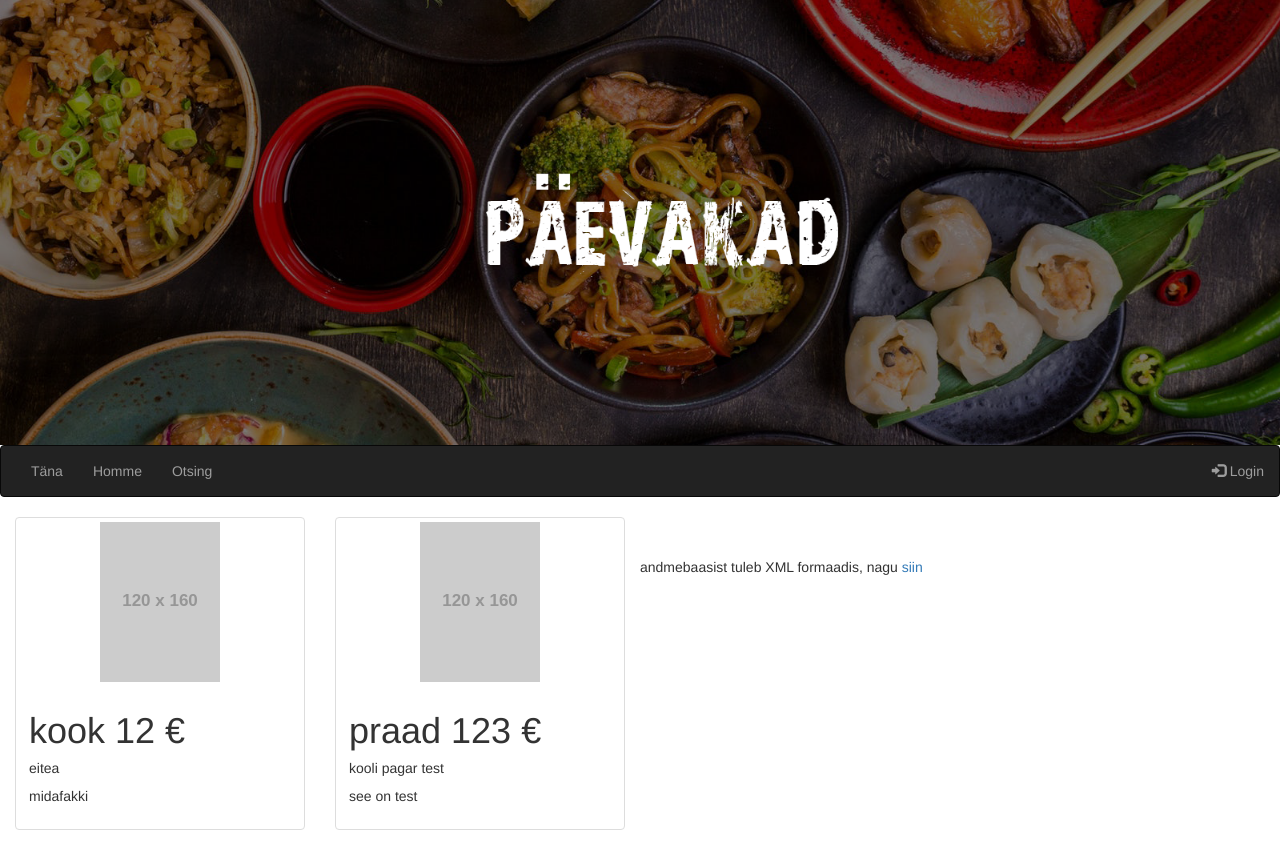
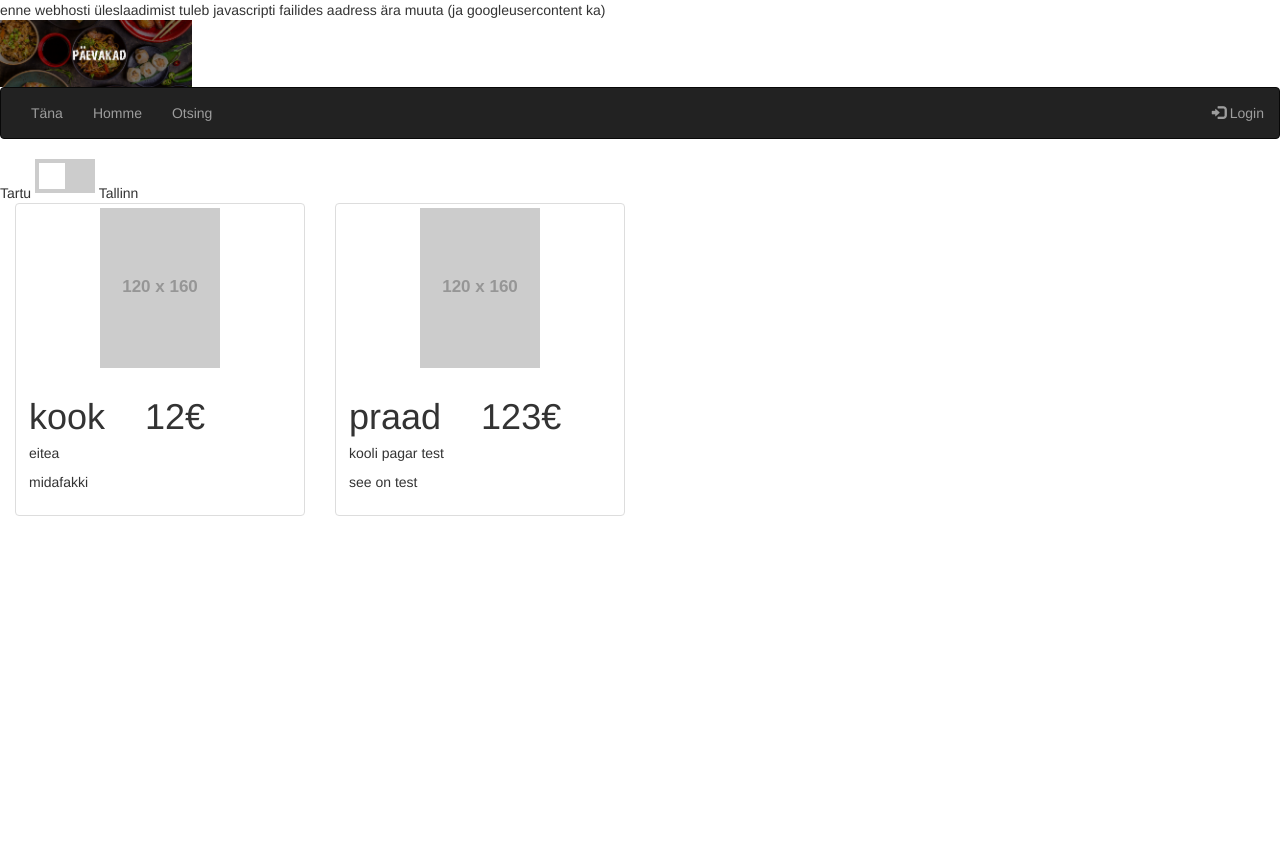
Before and after one commit to simonss/m0llusk, a CodeIgniter app: page /Codeigniter/index.php/home/user in a window 1280 px wide. After the commit the page ends 516 px from the top, so only its background shows below. Run offline with CodeIgniter, Linux system fonts and the light colour scheme; data comes from the database, SQL or seed files in the repository; grey boxes labelled with a size stand in for pictures from a placeholder-image service; some libraries are stand-ins or nearby versions.

Commit message:
AJAX, protseduurid/view-d

```diff
--- a/CodeIgniter/application/controllers/Home.php
+++ b/CodeIgniter/application/controllers/Home.php
@@ -20,11 +20,11 @@ class Home extends CI_Controller {
 
 	public function index()
 	{
-        $this->load->view('templates/header');
+        $this->load->view('templates/header', array('script' => 'loadTartu()'));
 		$this->load->view('home_view');
         $this->load->view('navbar_view', array('loggedIn' => $this->session->userdata('loggedIn'), 'name' => $this->session->userdata('name'), 'usertype' => $this->session->userdata('usertype')));
 
-        $toidud = $this->Data_model->get_toidud();
+        $toidud = $this->Data_model->get_toidud("tartu");
 		$this->load->view('tana_view', array('toidud' => $toidud));
         $this->load->view('templates/footer');
 	}
@@ -193,7 +193,7 @@ class Home extends CI_Controller {
                 $this->load->view('templates/header');
                 $this->load->view('home_view');
                 $this->load->view('navbar_view', array('loggedIn' => $this->session->userdata('loggedIn'), 'name' => $this->session->userdata('name'), 'usertype' => $this->session->userdata('usertype')));
-                $toidud = $this->Data_model->get_toidud();  //TODO siia panna filter
+                $toidud = $this->Data_model->get_toidud("tartu");  //TODO siia panna filter
                 $this->load->view('lemmikud_view', array('toidud' => $toidud));
                 $this->load->view('templates/footer');
             }
@@ -231,7 +231,8 @@ class Home extends CI_Controller {
     }
 
     public function send_email($email){
-		$this->load->library('email');
+        echo "email sending temporarily disabled";
+		/*$this->load->library('email');
 
 		$config = array(
 			'protocol'  => 'smtp',
@@ -250,8 +251,18 @@ class Home extends CI_Controller {
 		$this->email->subject('Registreerimine kasutajaks!');
 		$this->email->message("Tere tulemast! Olete edukalt registreerunud Päevakad veebilehe kasutajaks");
 
-		$this->email->send();
+		$this->email->send();*/
 
 	}
 
+	public function ajax_load_tallinn() {
+        $toidud = $this->Data_model->get_toidud("tallinn");
+        echo $toidud;
+    }
+
+    public function ajax_load_tartu() {
+        $toidud = $this->Data_model->get_toidud("tartu");
+        echo $toidud;
+    }
+
 }
--- a/CodeIgniter/application/models/Data_model.php
+++ b/CodeIgniter/application/models/Data_model.php
@@ -21,12 +21,17 @@ class Data_model extends CI_Model {
         }
     }*/
 
-    public function get_toidud() {
-        $sql = "SELECT * FROM toidud"; //ORDER BY/WHERE et kasutada otsingut/filtreid?
+    public function get_toidud($location) {
+        if ($location === "tartu") {
+            $sql = "SELECT * FROM toidud_tartu_view";
+        } else if ($location === "tallinn") {
+            $sql = "SELECT * FROM toidud_tallinn_view";
+        }
+
         $query = $this->db->query($sql);
 
-
-        $result = $this->dbutil->xml_from_result($query);
+        $result  = '<?xml version="1.0" encoding="UTF-8"?>'.PHP_EOL;
+        $result .= $this->dbutil->xml_from_result($query);
         //write_file('xml_file.xml', $result);
         return $result;
     }
--- a/CodeIgniter/application/models/Home_model.php
+++ b/CodeIgniter/application/models/Home_model.php
@@ -8,7 +8,7 @@ class Home_model extends CI_Model {
 
     public function get_creds($name, $password)
     {
-        $sql = "SELECT * FROM login WHERE name = ? AND password = ?";
+        $sql = "SELECT * FROM login_view WHERE name = ? AND password = ?";
         $query = $this->db->query($sql, array($name, $password));
 
         if($query->num_rows() > 0){
@@ -20,13 +20,13 @@ class Home_model extends CI_Model {
     }
 
     public function get_email_already_exists($email) {
-        $sql = "SELECT * FROM login WHERE name = ?";
+        $sql = "SELECT * FROM login_view WHERE name = ?";
         $query = $this->db->query($sql, array($email));
         return !($query->num_rows() > 0);
     }
 
     public function get_usertype($name) {
-        $sql = "SELECT usertype FROM login WHERE name = ?";
+        $sql = "SELECT usertype FROM login_view WHERE name = ?";
         $query = $this->db->query($sql, array($name));
         $row = $query->row();
         if (isset($row)) {
@@ -35,24 +35,30 @@ class Home_model extends CI_Model {
     }
 
     public function put_new_user($name, $password) {
-        //$sql = "INSERT INTO login (name,password) VALUES (".$this->db->escape($name).", ".;
-        $data = array('name' => $name, 'password' => $password, 'usertype' => 'tavakasutaja');
-        $this->db->insert('login', $data);
+        //$data = array('name' => $name, 'password' => $password, 'usertype' => 'tavakasutaja');
+        //$this->db->insert('login', $data);
+        $usertype = "tavakasutaja";
+        $this->db->query("call login_insert_normal('$name','$password','$usertype')");
+
     }
 
     public function put_new_business($name, $password, $business_name, $place_name, $regcode) {
-        $data = array('name' => $name, 'password' => $password, 'usertype' => 'arikasutaja', 'businessname' => $business_name, 'placename' => $place_name, 'regcode' => $regcode);
-        $this->db->insert('login', $data);
+        //$data = array('name' => $name, 'password' => $password, 'usertype' => 'arikasutaja', 'businessname' => $business_name, 'placename' => $place_name, 'regcode' => $regcode);
+        //$this->db->insert('login', $data);
+        $usertype = "arikasutaja";
+        $this->db->query("call login_insert_business('$name','$password','$usertype','$business_name','$place_name','$regcode')");
     }
 
     public function get_googleuser_exists($userid) {
-        $sql = "SELECT * FROM googlelogin WHERE googleid = ?";
+        $sql = "SELECT * FROM googlelogin_view WHERE googleid = ?";
         $query = $this->db->query($sql, array($userid));
         return ($query->num_rows() > 0);
     }
 
     public function put_googleuser($name, $googleid) {
-        $data = array('email' => $name, 'usertype' => 'tavakasutaja', 'googleid' => $googleid);
-        $this->db->insert('googlelogin', $data);
+        //$data = array('email' => $name, 'usertype' => 'tavakasutaja', 'googleid' => $googleid);
+        //$this->db->insert('googlelogin', $data);
+        $usertype = "tavakasutaja";
+        $this->db->query("call googlelogin_insert('$name','$usertype','$googleid')");
     }
 }
--- a/CodeIgniter/application/views/home_view.php
+++ b/CodeIgniter/application/views/home_view.php
@@ -1 +1 @@
-<img class="img-responsive" src="<?php echo base_url('images/paevakad.png');?>" alt="Chania">
+<img class="img-responsive" src="<?php echo base_url('images/paevakad.png');?>" alt="Chania" width="192" height="360">
--- a/CodeIgniter/application/views/tana_view.php
+++ b/CodeIgniter/application/views/tana_view.php
@@ -1,6 +1,18 @@
-<p id="test"></p>
+<script src="<?php echo base_url('scripts/locationSwitch.js')?>"></script>
+
+Tartu
+<label class="switch">
+    <input type="checkbox">
+    <div class="slider"></div>
+</label>
+Tallinn
+
+<div id="toidud_data">laadimine...</div>
+
+<p></p>
 
 <?php
+/* vana kood - nyyd teeb seda javascript (ajax) -> locationSwitch.js -> parseXML()
 
 $xml = simplexml_load_string($toidud);
 foreach ($xml->element as $item) {
@@ -15,10 +27,10 @@ foreach ($xml->element as $item) {
 					</div>
 			</div>
 		</div>";
-}
+}*/
 ?>
 
 <br>
 <br>
 
-andmebaasist tuleb XML formaadis, nagu <a href="<?php echo base_url('xml_file.xml');?>">siin</a>
+<!--andmebaasist tuleb XML formaadis, nagu <a href="<?php //echo base_url('xml_file.xml');?>">siin</a>-->
--- a/CodeIgniter/application/views/templates/header.php
+++ b/CodeIgniter/application/views/templates/header.php
@@ -5,13 +5,18 @@
     <title>Päevakad</title>
     <meta charset="utf-8">
     <meta name="viewport" content="width=device-width, initial-scale=1">
-    <meta name="google-signin-client_id" content="305223175599-fffnntmch2cfh9s9oh3ml8mcvgmtrur2.apps.googleusercontent.com">
-    <!--<meta name="google-signin-client_id" content="254669445111-s780gs1euvbqq4464m5hokqq2b2ldu8e.apps.googleusercontent.com">-->
+    <!--<meta name="google-signin-client_id" content="305223175599-fffnntmch2cfh9s9oh3ml8mcvgmtrur2.apps.googleusercontent.com">-->
+    <meta name="google-signin-client_id" content="254669445111-s780gs1euvbqq4464m5hokqq2b2ldu8e.apps.googleusercontent.com">
     <link rel="stylesheet" href="https://maxcdn.bootstrapcdn.com/bootstrap/3.3.7/css/bootstrap.min.css">
     <script src="https://ajax.googleapis.com/ajax/libs/jquery/3.3.1/jquery.min.js"></script>
     <script src="https://maxcdn.bootstrapcdn.com/bootstrap/3.3.7/js/bootstrap.min.js"></script>
     <script src="<?php echo base_url('scripts/googlesignin.js')?>"></script>
     <script src="<?php echo base_url('scripts/googlesignout.js')?>"></script>
     <script src="https://apis.google.com/js/platform.js?onload=onLoad" async defer></script>
+    <link rel="stylesheet" type="text/css" href="<?php echo base_url('styles/SwitchButton.css')?>">
 </head>
-<body>
+<body<?php if (!empty($script)) {
+    echo ' onload="'.$script.'"';
+}
+?>>
+enne webhosti üleslaadimist tuleb javascripti failides aadress ära muuta (ja googleusercontent ka)
--- a/CodeIgniter/scripts/googlesignout.js
+++ b/CodeIgniter/scripts/googlesignout.js
@@ -2,7 +2,7 @@ function signOut() {
     var auth2 = gapi.auth2.getAuthInstance();
     auth2.signOut().then(function () {
         console.log('User signed out.');
-        location.href="https://paevakad1.000webhostapp.com/index.php/Home/logout";
+        location.href="http://localhost/Codeigniter/index.php/Home/logout";
     });
 }
 
--- /dev/null
+++ b/CodeIgniter/scripts/locationSwitch.js
@@ -0,0 +1,57 @@
+document.addEventListener('DOMContentLoaded', function() {
+   var checkbox = document.querySelector('input[type="checkbox"]');
+
+   checkbox.addEventListener('change', function () {
+      if (checkbox.checked) {
+          loadTallinn();
+      } else {
+          loadTartu();
+      }
+
+   });
+});
+
+function loadTallinn() {
+    console.log("Tallinn");
+    var xhttp = new XMLHttpRequest();
+    xhttp.onreadystatechange = function () {
+        if (this.readyState == 4 && this.status == 200) {
+            parseXML(this);
+            console.log("request done.");
+        }
+    };
+    xhttp.open("GET", "http://localhost/Codeigniter/index.php/Home/ajax_load_tallinn", true);
+    xhttp.send();
+}
+
+function loadTartu() {
+    console.log("Tartu");
+    var xhttp = new XMLHttpRequest();
+    xhttp.onreadystatechange = function () {
+        if (this.readyState == 4 && this.status == 200) {
+            parseXML(this);
+            console.log("request done.");
+        }
+    };
+    xhttp.open("GET", "http://localhost/Codeigniter/index.php/Home/ajax_load_tartu", true);
+    xhttp.send();
+}
+
+function parseXML(xml) {
+
+    var parser = new DOMParser();
+    var xmlDoc = parser.parseFromString(xml.responseText, "text/xml");
+    var result = "";
+
+
+    var x = xmlDoc.getElementsByTagName("element");
+    for (i=0; i<x.length; i++) {
+        result += "<div class='col-xs-18 col-sm-6 col-md-3'><div class='thumbnail right-caption span4'><img src='http://placehold.it/120x160' alt=''><div class='caption'><h1>";
+        result += x[i].getElementsByTagName("toidunimi")[0].childNodes[0].nodeValue + "&nbsp;&nbsp;&nbsp;&nbsp;";
+        result += x[i].getElementsByTagName("hind")[0].childNodes[0].nodeValue + "€</h1><h5> ";
+        result += x[i].getElementsByTagName("toidukoht")[0].childNodes[0].nodeValue + " </h5><p>";
+        result += x[i].getElementsByTagName("lisainfo")[0].childNodes[0].nodeValue + "</p></div></div></div>";
+    }
+    document.getElementById("toidud_data").innerHTML = result;
+
+}
--- /dev/null
+++ b/CodeIgniter/styles/SwitchButton.css
@@ -0,0 +1,46 @@
+.switch {
+    position: relative;
+    display: inline-block;
+    width: 60px;
+    height: 34px;
+}
+
+.switch input {display:none;}
+
+.slider {
+    position: absolute;
+    cursor: pointer;
+    top: 0;
+    left: 0;
+    right: 0;
+    bottom: 0;
+    background-color: #ccc;
+    -webkit-transition: .4s;
+    transition: .4s;
+}
+
+.slider:before {
+    position: absolute;
+    content: "";
+    height: 26px;
+    width: 26px;
+    left: 4px;
+    bottom: 4px;
+    background-color: white;
+    -webkit-transition: .4s;
+    transition: .4s;
+}
+
+input:checked + .slider {
+    background-color: #ccc;
+}
+
+input:focus + .slider {
+    box-shadow: 0 0 1px #2196F3;
+}
+
+input:checked + .slider:before {
+    -webkit-transform: translateX(26px);
+    -ms-transform: translateX(26px);
+    transform: translateX(26px);
+}
```
Also changed, not shown: id5068207_test.sql (+175 -8 lines).
